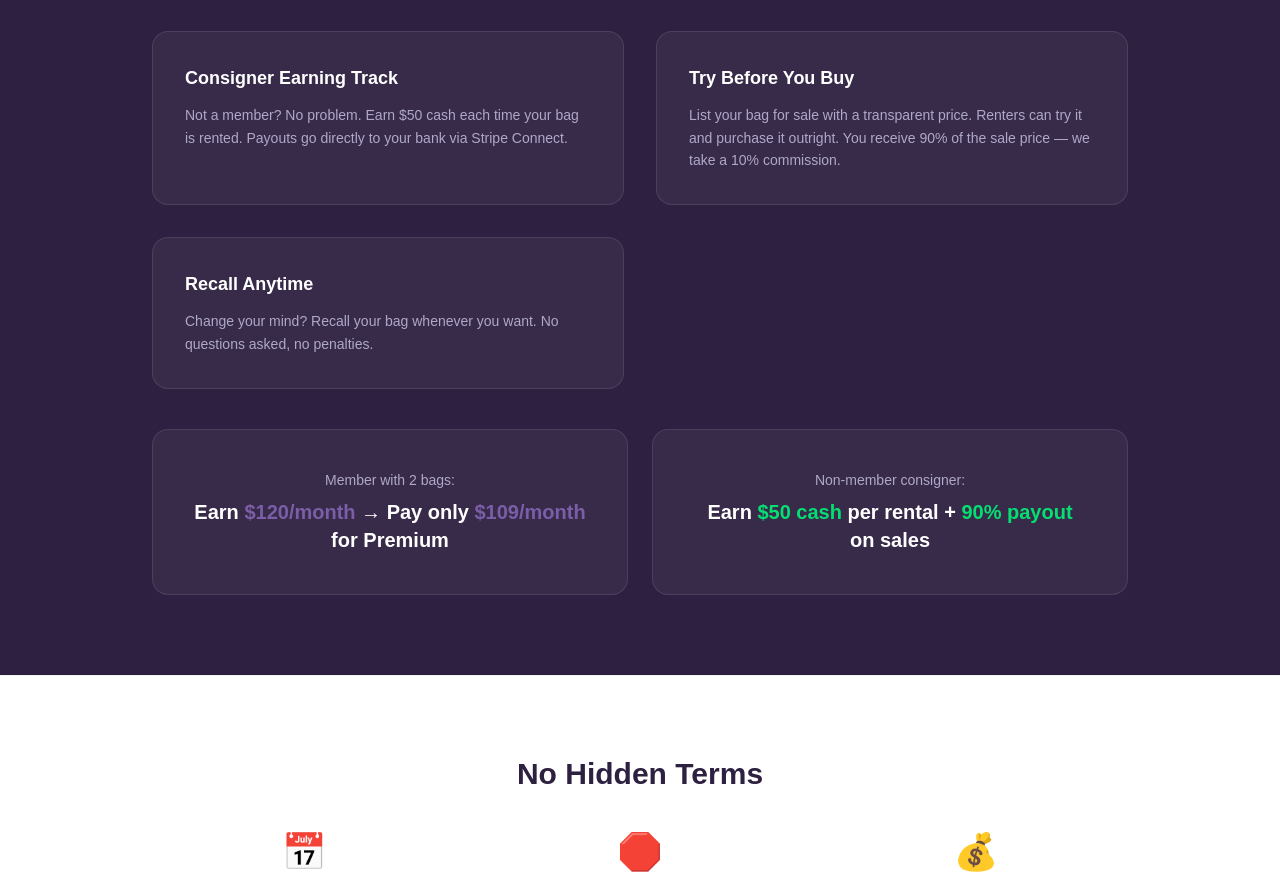
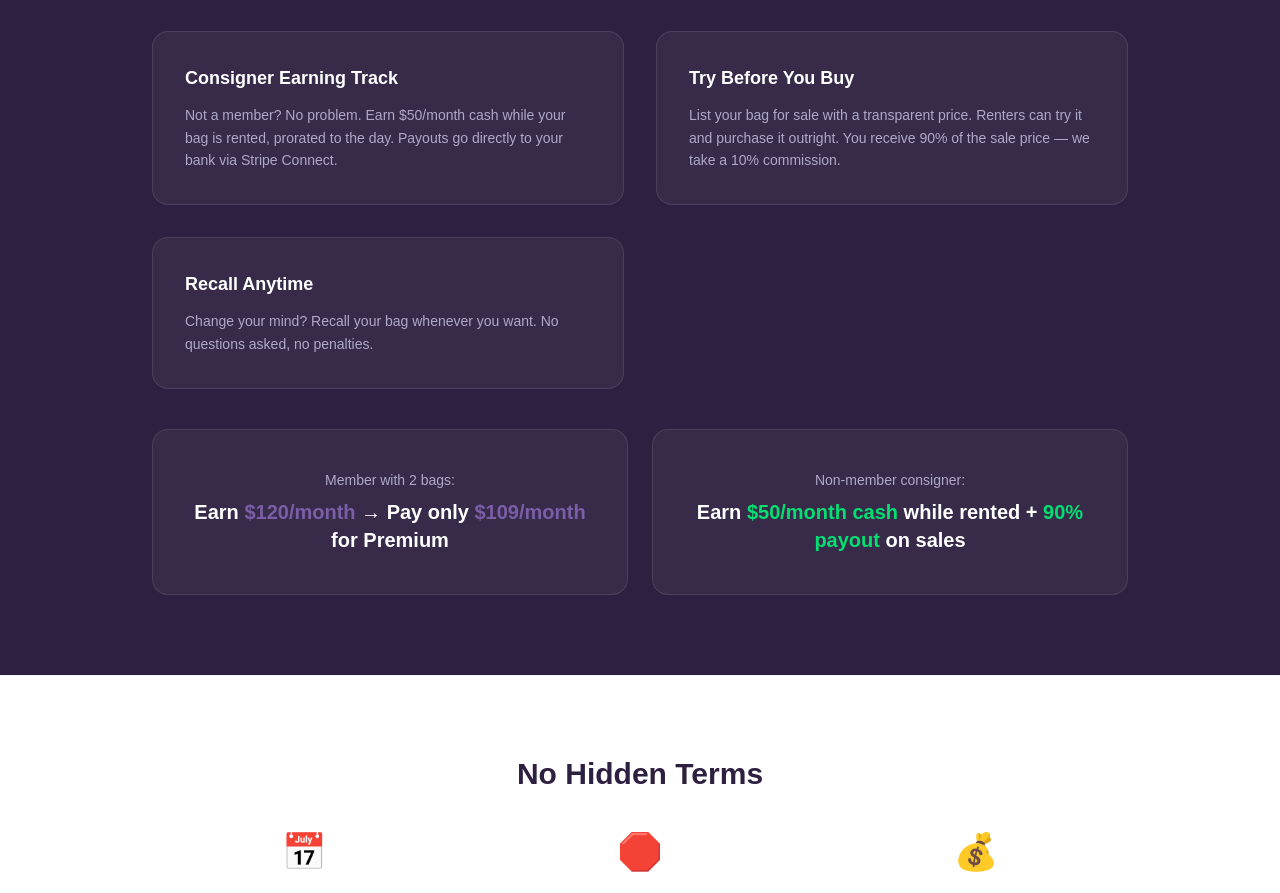
Before and after one commit to katieperrin/handoff-web, a Next.js app: page /membership in a window 1280 px wide. Shown: the part 3588-4481 px from the top of the page. Built offline with nearby package versions, Linux system fonts and the light colour scheme.

Commit message:
Update consigner copy: $50/month prorated instead of flat $50 per rental

```diff
--- a/app/compare/page.js
+++ b/app/compare/page.js
@@ -97,7 +97,7 @@ const DETAILED_COMPARISON = [
     details: [
       {
         name: 'The Handoffs',
-        info: 'Two-sided marketplace where renters borrow, owners contribute, and bags can be purchased through Try Before You Buy. Members earn credits; non-members earn cash per rental.',
+        info: 'Two-sided marketplace where renters borrow, owners contribute, and bags can be purchased through Try Before You Buy. Members earn credits; non-members earn $50/month cash while their bag is rented.',
       },
       {
         name: 'Vivrelle & Others',
@@ -110,7 +110,7 @@ const DETAILED_COMPARISON = [
     details: [
       {
         name: 'The Handoffs',
-        info: 'Contribute bags for free authentication. Members earn $60/month in credits. Non-members earn $50 cash per rental. Anyone can list for sale — renters try it first and buy at 90% payout to the seller.',
+        info: 'Contribute bags for free authentication. Members earn $60/month in credits. Non-members earn $50/month cash while their bag is rented. Anyone can list for sale — renters try it first and buy at 90% payout to the seller.',
       },
       {
         name: 'Vivrelle & Others',
--- a/app/faq/page-client.js
+++ b/app/faq/page-client.js
@@ -49,7 +49,7 @@ const FAQ_CATEGORIES = [
       },
       {
         q: 'How much can I earn from my luxury bag?',
-        a: 'It depends on your track. Active members earn $60/month in credits per bag ($720/year). Non-members (consigners) earn $50 cash each time their bag is rented, paid directly to your bank via Stripe. You can also list for sale — if a renter buys your bag through Try Before You Buy, you receive 90% of the sale price.',
+        a: 'It depends on your track. Active members earn $60/month in credits per bag ($720/year). Non-members (consigners) earn $50/month cash while their bag is rented, prorated and paid directly to your bank via Stripe. You can also list for sale — if a renter buys your bag through Try Before You Buy, you receive 90% of the sale price.',
       },
       {
         q: 'Can I list my bag for sale?',
@@ -90,7 +90,7 @@ const FAQ_CATEGORIES = [
       },
       {
         q: 'Do I need to be a member to contribute bags?',
-        a: 'No! Anyone can contribute bags. Members earn $60/month in credits per bag. Non-members earn $50 cash per completed rental via Stripe. Both members and non-members can list their bags for sale.',
+        a: 'No! Anyone can contribute bags. Members earn $60/month in credits per bag. Non-members earn $50/month cash while their bag is rented via Stripe. Both members and non-members can list their bags for sale.',
       },
       {
         q: 'How do I use my earnings as credits?',
--- a/app/faq/page.js
+++ b/app/faq/page.js
@@ -58,7 +58,7 @@ const FAQ_CATEGORIES = [
       },
       {
         q: 'How much can I earn from my luxury bag?',
-        a: 'It depends on your track. Active members earn $60/month in credits per bag ($720/year). Non-members (consigners) earn $50 cash each time their bag is rented, paid directly to your bank via Stripe. You can also list for sale — if a renter buys your bag through Try Before You Buy, you receive 90% of the sale price.',
+        a: 'It depends on your track. Active members earn $60/month in credits per bag ($720/year). Non-members (consigners) earn $50/month cash while their bag is rented, prorated and paid directly to your bank via Stripe. You can also list for sale — if a renter buys your bag through Try Before You Buy, you receive 90% of the sale price.',
       },
       {
         q: 'Can I list my bag for sale?',
@@ -99,7 +99,7 @@ const FAQ_CATEGORIES = [
       },
       {
         q: 'Do I need to be a member to contribute bags?',
-        a: 'No! Anyone can contribute bags. Members earn $60/month in credits per bag. Non-members earn $50 cash per completed rental via Stripe. Both members and non-members can list their bags for sale.',
+        a: 'No! Anyone can contribute bags. Members earn $60/month in credits per bag. Non-members earn $50/month cash while their bag is rented via Stripe. Both members and non-members can list their bags for sale.',
       },
       {
         q: 'How do I use my earnings as credits?',
--- a/app/for-bag-owners/page-client.js
+++ b/app/for-bag-owners/page-client.js
@@ -3,10 +3,10 @@ import { useState } from 'react';
 import Link from 'next/link';
 
 const EARNING_EXAMPLES = [
-  { bag: 'Chanel Classic Flap', brand: 'Chanel', memberEarning: '$720/year in credits', consignerEarning: '$50 cash per rental', frequency: 'Members: $60/mo credits · Consigners: $50/rental cash' },
-  { bag: 'Louis Vuitton Neverfull', brand: 'Louis Vuitton', memberEarning: '$720/year in credits', consignerEarning: '$50 cash per rental', frequency: 'Members: $60/mo credits · Consigners: $50/rental cash' },
-  { bag: 'Gucci Marmont', brand: 'Gucci', memberEarning: '$720/year in credits', consignerEarning: '$50 cash per rental', frequency: 'Members: $60/mo credits · Consigners: $50/rental cash' },
-  { bag: 'Prada Saffiano Bag', brand: 'Prada', memberEarning: '$720/year in credits', consignerEarning: '$50 cash per rental', frequency: 'Members: $60/mo credits · Consigners: $50/rental cash' },
+  { bag: 'Chanel Classic Flap', brand: 'Chanel', memberEarning: '$720/year in credits', consignerEarning: '$50/month cash while rented', frequency: 'Members: $60/mo credits · Consigners: $50/mo cash' },
+  { bag: 'Louis Vuitton Neverfull', brand: 'Louis Vuitton', memberEarning: '$720/year in credits', consignerEarning: '$50/month cash while rented', frequency: 'Members: $60/mo credits · Consigners: $50/mo cash' },
+  { bag: 'Gucci Marmont', brand: 'Gucci', memberEarning: '$720/year in credits', consignerEarning: '$50/month cash while rented', frequency: 'Members: $60/mo credits · Consigners: $50/mo cash' },
+  { bag: 'Prada Saffiano Bag', brand: 'Prada', memberEarning: '$720/year in credits', consignerEarning: '$50/month cash while rented', frequency: 'Members: $60/mo credits · Consigners: $50/mo cash' },
 ];
 
 const BENEFITS = [
@@ -28,7 +28,7 @@ const BENEFITS = [
   },
   {
     title: 'Two Ways to Earn',
-    description: 'Members earn $60/month in credits per bag. Not a member? Earn $50 cash each time your bag is rented — paid directly to your bank via Stripe.',
+    description: 'Members earn $60/month in credits per bag. Not a member? Earn $50/month cash while your bag is rented — paid directly to your bank via Stripe.',
   },
   {
     title: 'Try Before You Buy',
@@ -55,7 +55,7 @@ const OWNER_STEPS = [
   {
     step: '04',
     title: 'You Earn',
-    description: 'Members earn $60/month in credits. Non-members earn $50 cash per rental via Stripe. If a renter buys your bag, you receive 90% of the sale price.',
+    description: 'Members earn $60/month in credits. Non-members earn $50/month cash while their bag is rented via Stripe. If a renter buys your bag, you receive 90% of the sale price.',
   },
 ];
 
@@ -65,7 +65,7 @@ const FAQ_ITEMS = [
     items: [
       {
         q: 'How much can I earn from my luxury bag?',
-        a: 'It depends on your track. Active members earn $60/month in credits per bag ($720/year). Non-members (consigners) earn $50 cash each time their bag is rented, paid directly to your bank account via Stripe. You can also list your bag for sale — if a renter buys it, you receive 90% of the sale price.',
+        a: 'It depends on your track. Active members earn $60/month in credits per bag ($720/year). Non-members (consigners) earn $50/month cash while their bag is rented, prorated and paid directly to your bank account via Stripe. You can also list your bag for sale — if a renter buys it, you receive 90% of the sale price.',
       },
       {
         q: 'How do earnings work?',
@@ -94,7 +94,7 @@ const FAQ_ITEMS = [
       },
       {
         q: 'Do I need to be a member to contribute?',
-        a: 'No! Anyone can contribute bags. Members earn $60/month in credits per bag. Non-members earn $50 cash per rental — you just need to connect a bank account via Stripe for payouts.',
+        a: 'No! Anyone can contribute bags. Members earn $60/month in credits per bag. Non-members earn $50/month cash while their bag is rented — you just need to connect a bank account via Stripe for payouts.',
       },
       {
         q: 'How long does authentication take?',
@@ -182,7 +182,7 @@ export function BagOwnersPageContent() {
             Your Closet Is an Untapped Asset
           </h1>
           <p className="text-lg text-gray-500 max-w-2xl mx-auto mb-10 leading-relaxed">
-            Designer bags you own but rarely use are just sitting there. With The Handoffs, your luxury bags work for you. Members earn $60/month in credits per bag. Not a member? Earn $50 cash each time your bag is rented. You can also list for sale — renters try it first and buy it outright.
+            Designer bags you own but rarely use are just sitting there. With The Handoffs, your luxury bags work for you. Members earn $60/month in credits per bag. Not a member? Earn $50/month cash while your bag is rented. You can also list for sale — renters try it first and buy it outright.
           </p>
           <div className="flex flex-col sm:flex-row items-center justify-center gap-3">
             <Link
--- a/app/how-it-works/page.js
+++ b/app/how-it-works/page.js
@@ -78,8 +78,8 @@ const OWNER_STEPS = [
   {
     step: '06',
     title: 'Earn — Two Tracks',
-    description: 'Active members earn $60/month in credits per bag (applied to your membership). Non-members earn $50 cash per completed rental, paid directly to your bank via Stripe. If a renter purchases your bag through Try Before You Buy, you receive 90% of the sale price.',
-    details: ['Members: $60/month credits ($720/year)', 'Consigners: $50 cash per rental', 'For-sale bags: 90% payout on purchase'],
+    description: 'Active members earn $60/month in credits per bag (applied to your membership). Non-members earn $50/month cash while their bag is rented, prorated and paid directly to your bank via Stripe. If a renter purchases your bag through Try Before You Buy, you receive 90% of the sale price.',
+    details: ['Members: $60/month credits ($720/year)', 'Consigners: $50/month cash (prorated)', 'For-sale bags: 90% payout on purchase'],
   },
   {
     step: '07',
--- a/app/membership/page.js
+++ b/app/membership/page.js
@@ -110,7 +110,7 @@ const EARNING_EXPLAINED = [
   },
   {
     title: 'Consigner Earning Track',
-    description: 'Not a member? No problem. Earn $50 cash each time your bag is rented. Payouts go directly to your bank via Stripe Connect.',
+    description: 'Not a member? No problem. Earn $50/month cash while your bag is rented, prorated to the day. Payouts go directly to your bank via Stripe Connect.',
   },
   {
     title: 'Try Before You Buy',
@@ -137,7 +137,7 @@ const FAQ_ITEMS = [
   },
   {
     q: 'Do I have to be a member to contribute bags?',
-    a: 'No! Anyone can contribute. Members earn $60/month in credits per bag. Non-members earn $50 cash per rental via Stripe. Both can also list bags for sale through Try Before You Buy.',
+    a: 'No! Anyone can contribute. Members earn $60/month in credits per bag. Non-members earn $50/month cash while their bag is rented via Stripe. Both can also list bags for sale through Try Before You Buy.',
   },
   {
     q: 'How do I start contributing bags?',
@@ -319,7 +319,7 @@ export default function MembershipPage() {
             <div className="bg-white/5 border border-white/10 rounded-2xl p-10 text-center">
               <p className="text-[#B0A8C8] text-sm mb-2">Non-member consigner:</p>
               <p className="text-xl font-bold text-white">
-                Earn <span className="text-green-400">$50 cash</span> per rental + <span className="text-green-400">90% payout</span> on sales
+                Earn <span className="text-green-400">$50/month cash</span> while rented + <span className="text-green-400">90% payout</span> on sales
               </p>
             </div>
           </div>
--- a/app/page.js
+++ b/app/page.js
@@ -30,7 +30,7 @@ const VALUES = [
   {
     label: 'Earn',
     headline: 'Your closet is an untapped asset.',
-    body: "The average luxury bag sits unused for most of its life. If you own one, The Handoffs puts it to work. Members earn $60/month in credits per bag. Not a member? Earn $50 cash each time your bag is rented. You can also list it for sale — renters can try it first and buy if they love it.",
+    body: "The average luxury bag sits unused for most of its life. If you own one, The Handoffs puts it to work. Members earn $60/month in credits per bag. Not a member? Earn $50/month cash while your bag is rented. You can also list it for sale — renters can try it first and buy if they love it.",
   },
   {
     label: 'Sustain',
@@ -194,7 +194,7 @@ export default function HomePage() {
             <p className="text-gray-500 leading-relaxed mb-8">
               Contribute your bag to The Handoffs pool and earn while it's out in the world.
               Members earn <strong className="text-[#2D2040]">$60/month in credits</strong> per bag.
-              Not a member? Earn <strong className="text-[#2D2040]">$50 cash each time</strong> your bag is rented — paid via Stripe.
+              Not a member? Earn <strong className="text-[#2D2040]">$50/month cash</strong> while your bag is rented — paid via Stripe.
               You can also list your bag for sale with a transparent price. Renters can try it first and buy it outright.
             </p>
             <div className="space-y-3 mb-8">
@@ -229,7 +229,7 @@ export default function HomePage() {
           <div className="grid grid-cols-2 gap-4">
             {[
               { stat: '$60', label: 'credits/month for members' },
-              { stat: '$50', label: 'cash per rental for consigners' },
+              { stat: '$50', label: 'cash/month for consigners' },
               { stat: '90%', label: 'payout on Try Before You Buy sales' },
               { stat: '100%', label: 'control — recall anytime' },
             ].map(({ stat, label }) => (
```
